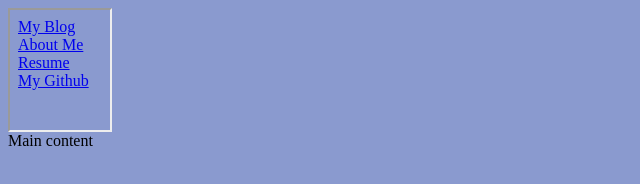
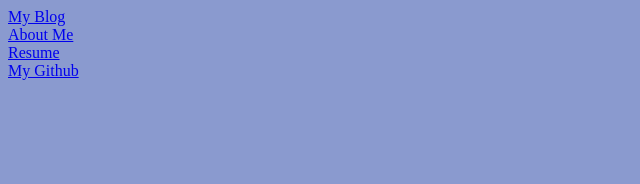
Before and after one commit to rizzles38/MariaWebsite, a plain HTML site: page index.html in a window 1280 px wide. Shown: the whole page, without its empty margins (0-640 px from the left). Drawn offline with Linux system fonts and the light colour scheme.

Commit message:
undoing changes

```diff
--- a/index.html
+++ b/index.html
@@ -3,21 +3,9 @@
 <TITLE> Maria's Website </TITLE>
 </HEAD>
 <BODY BGCOLOR="8A9ACF">
-   <div id="sidebar">
-      <iframe width="100" height="120" src="sidebar.html"></iframe>
-   <div>
-   <div>
-	Main content
-   </div>
-<script>
-  (function(i,s,o,g,r,a,m){i['GoogleAnalyticsObject']=r;i[r]=i[r]||function(){
-  (i[r].q=i[r].q||[]).push(arguments)},i[r].l=1*new Date();a=s.createElement(o),
-  m=s.getElementsByTagName(o)[0];a.async=1;a.src=g;m.parentNode.insertBefore(a,m)
-  })(window,document,'script','https://www.google-analytics.com/analytics.js','ga');
-
-  ga('create', 'UA-81476225-1', 'auto');
-  ga('send', 'pageview');
-
-</script>
+<a href="http://blog.pikusova.com">My Blog</a><br>
+<a href="aboutme.html">About Me</a><br>
+<a href="ResumeMP100616.pdf">Resume</a><br>
+<a href="https://github.com/rizzles38">My Github</a><br>
 <BODY>
 </HTML>
```
Also changed, not shown: aboutme.html (+2 -7 lines).
